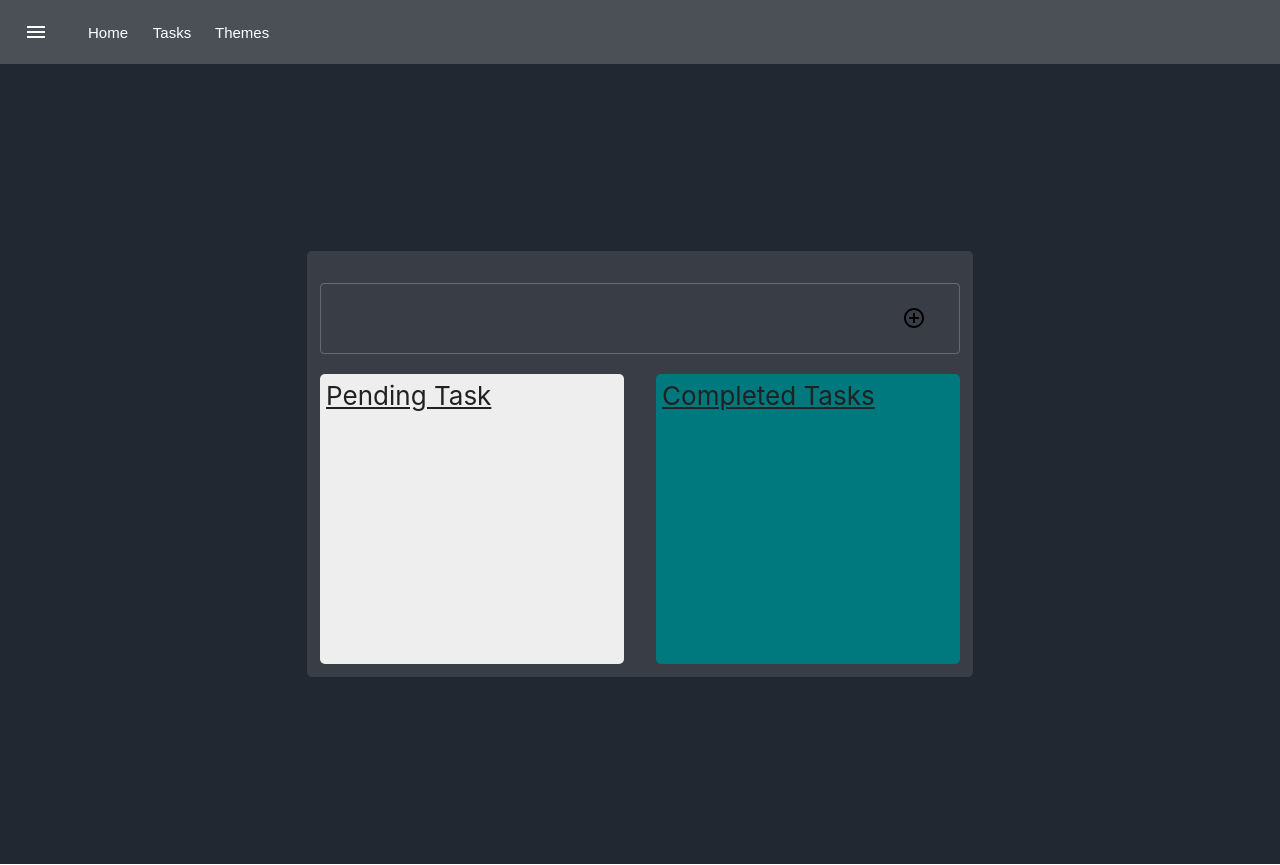
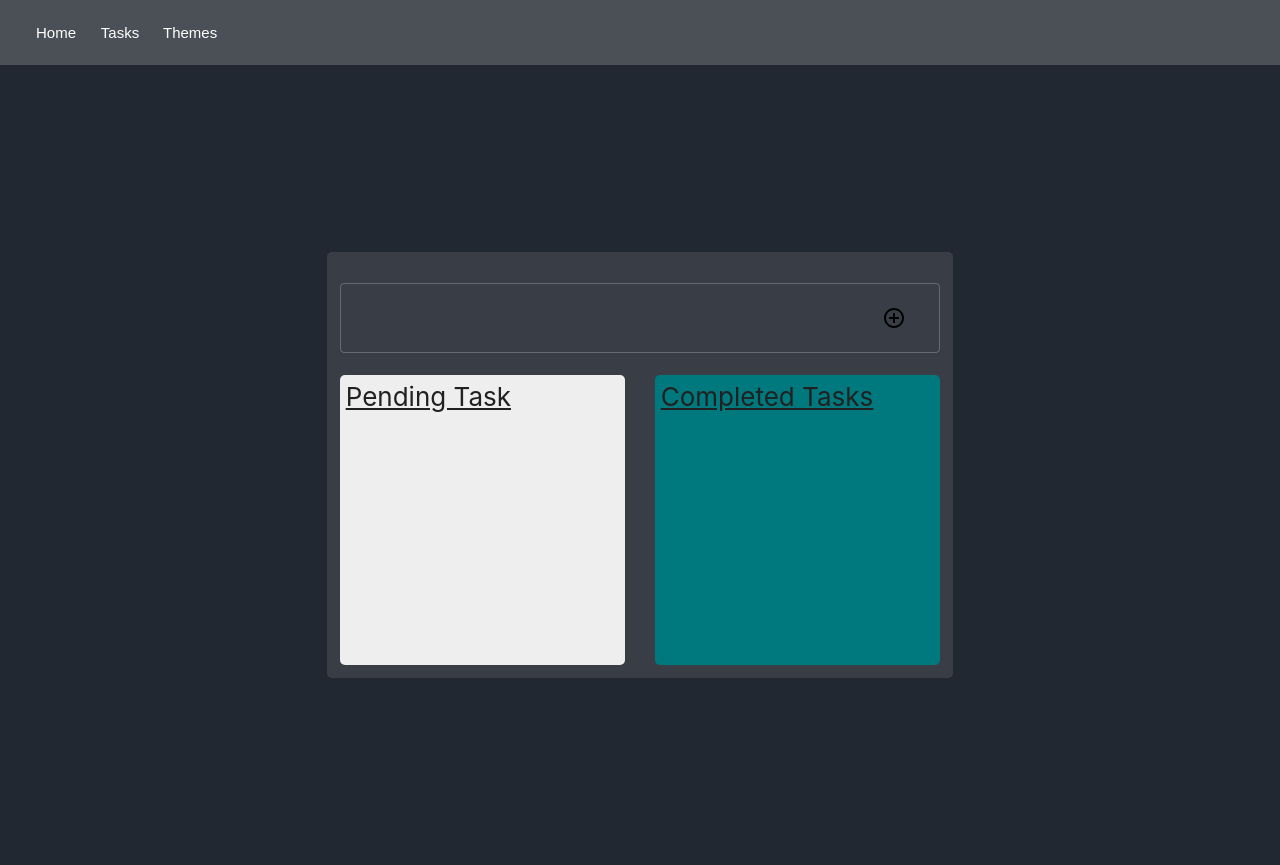
Before and after one commit to Xorbak/Portfolio, a React (Create React App) app: page /To-do in a window 1280 px wide. Built offline with nearby package versions, Linux system fonts and the light colour scheme.

Commit message:
Navbar responsiveness

```diff
--- a/src/App.tsx
+++ b/src/App.tsx
@@ -4,20 +4,19 @@ import { ToDo } from "./Screens/ToDo/ToDo";
 import { RegistrationForm } from "./Screens/Registration/RegistrationForm";
 import { Route, Routes } from "react-router-dom";
 import { Home } from "./Screens/Home";
-import { Navbar } from "./components/Navbar/Navbar";
+
 import { ThemeTester } from "./Screens/ThemeTest/Themetester";
 import { SeaSideEve } from "./Themes/themes";
 import { ThemeProvider } from "@mui/material/styles";
 import { TipCalc } from "./Screens/Tip Calculator/TipCalc";
-import ResponsiveAppBar from "./components/Navbar/responsiveNavBar";
+import { ResponsiveAppBar } from "./components/Navbar/responsiveNavBar";
 
 function App() {
   const [currentTheme, setCurrentTheme] = useState(SeaSideEve);
   return (
     <Box>
       <ThemeProvider theme={currentTheme}>
-        <Navbar setCurrentTheme={setCurrentTheme} />
-
+        <ResponsiveAppBar setCurrentTheme={setCurrentTheme} />
         <Routes>
           <Route path="/" element={<Home />} />
           <Route path="/To-do" element={<ToDo />} />
--- a/src/Screens/Registration/Components/Demographics/Demographics.tsx
+++ b/src/Screens/Registration/Components/Demographics/Demographics.tsx
@@ -154,27 +154,28 @@ const styles = {
   },
   formContainer: {
     display: "grid",
-    fontSize: "12px",
+    fontSize: "medium",
     gridTemplateColumns: "1fr",
     justifyContent: "space-around",
     gridAutoRows: "minmax(1vh, auto)",
     gap: "1%",
     backgroundColor: "background.paper",
     minHeight: {
-      xs: "480px",
-      sm: "300px",
-      md: "320px",
+      xs: "400px",
+      sm: "350px",
+      md: "350px",
       lg: "300px",
+      xl: "300px",
     },
     width: {
-      xs: "70vw",
-      sm: "70vw",
-      md: "50vw",
+      xs: "80vw",
+      sm: "500px",
+      md: "500px",
       lg: "500px",
       xl: "450px",
     },
     borderRadius: "5px",
-    padding: { xs: "5%", sm: "2%" },
+    padding: "2%",
   },
 
   demographicContainer: {
--- a/src/Screens/ToDo/ToDo.tsx
+++ b/src/Screens/ToDo/ToDo.tsx
@@ -85,14 +85,9 @@ const styles = {
     backgroundColor: "background.paper",
     minHeight: { xs: "60vh", sm: "50vh" },
     maxHeight: { xs: "800px", sm: "100vh" },
-    width: "50vw",
+    width: { xs: "90vw", md: "50vw", lg: "600px" },
     borderRadius: "5px",
     padding: "1%",
-    "@media (max-width:800px)": {
-      width: "90vw",
-      padding: "1%",
-      paddingTop: "5%",
-    },
   },
   InputContainer: {
     gridColumnStart: "1",
--- a/src/components/Navbar/components/homeButton.tsx
+++ b/src/components/Navbar/components/homeButton.tsx
@@ -3,12 +3,19 @@ import Button from "@mui/material/Button";
 import Typography from "@mui/material/Typography";
 import { NavLink } from "react-router-dom";
 import React from "react";
-
-export const HomeButton = () => {
+interface Props {
+  handleCloseNavMenu: () => void;
+}
+export const HomeButton = ({ handleCloseNavMenu }: Props) => {
   return (
     <Typography variant="h6" sx={styles.NavbarItem}>
       <NavLink style={{ textDecoration: "none" }} to="/">
-        <Button id="basic-button" size="large" sx={styles.NavbarItem}>
+        <Button
+          onClick={handleCloseNavMenu}
+          id="basic-button"
+          size="large"
+          sx={styles.NavbarItem}
+        >
           Home
         </Button>
       </NavLink>
--- a/src/components/Navbar/components/taskDropdown.tsx
+++ b/src/components/Navbar/components/taskDropdown.tsx
@@ -1,13 +1,13 @@
-import { MenuItem } from "@mui/material";
 import Button from "@mui/material/Button";
 import Menu from "@mui/material/Menu";
 import Typography from "@mui/material/Typography";
 import React, { useState } from "react";
-import { NavLink } from "react-router-dom";
 import { Taskitem } from "./taskItem";
-
+interface Props {
+  handleCloseNavMenu: () => void;
+}
 //@ts-ignore
-export const TaskDropdown = () => {
+export const TaskDropdown = ({ handleCloseNavMenu }: Props) => {
   //handels the opening and closing of the dropdown
   const [anchorElTasks, setAnchorElTasks] = useState<null | HTMLElement>(null);
   const openTasks = Boolean(anchorElTasks);
@@ -36,29 +36,39 @@ export const TaskDropdown = () => {
         id="basic-menu"
         anchorEl={anchorElTasks}
         open={openTasks}
-        onClose={handleCloseTasks}
+        onClose={() => {
+          handleCloseTasks(), handleCloseNavMenu();
+        }}
         MenuListProps={{
           "aria-labelledby": "basic-button",
         }}
         sx={{ color: "text.primary" }}
       >
         <Taskitem
-          handleCloseTasks={handleCloseTasks}
+          handleCloseTasks={() => {
+            handleCloseTasks(), handleCloseNavMenu();
+          }}
           location="/ThemeTest"
           label="Theme test"
         />
         <Taskitem
-          handleCloseTasks={handleCloseTasks}
+          handleCloseTasks={() => {
+            handleCloseTasks(), handleCloseNavMenu();
+          }}
           location="/TipCalc"
           label="Tip Calculator"
         />
         <Taskitem
-          handleCloseTasks={handleCloseTasks}
+          handleCloseTasks={() => {
+            handleCloseTasks(), handleCloseNavMenu();
+          }}
           location="/To-do"
           label="To-Do"
         />{" "}
         <Taskitem
-          handleCloseTasks={handleCloseTasks}
+          handleCloseTasks={() => {
+            handleCloseTasks(), handleCloseNavMenu();
+          }}
           location="/Registration"
           label="Registration form"
         />
--- a/src/components/Navbar/components/taskItem.tsx
+++ b/src/components/Navbar/components/taskItem.tsx
@@ -8,6 +8,7 @@ interface Props {
   label: string;
 }
 export const Taskitem = ({ handleCloseTasks, location, label }: Props) => {
+  window.onresize = handleCloseTasks;
   return (
     <NavLink
       to={location}
--- a/src/components/Navbar/components/themeItem.tsx
+++ b/src/components/Navbar/components/themeItem.tsx
@@ -20,6 +20,7 @@ export const ThemeItem = ({
   label,
   theme,
 }: Props) => {
+  window.onresize = handleCloseTheme;
   return (
     <MenuItem
       onClick={() => {
--- a/src/components/Navbar/Navbar.tsx
+++ b/src/components/Navbar/old Components/Navbar.tsx
@@ -31,9 +31,6 @@ export function Navbar({ setCurrentTheme }: Props) {
               }}
             />
           </IconButton>
-          <HomeButton />
-          <TaskDropdown />
-          <ThemeDropDown setCurrentTheme={setCurrentTheme} />
         </Toolbar>
       </AppBar>
     </Box>
--- a/src/components/Navbar/responsiveNavBar.tsx
+++ b/src/components/Navbar/responsiveNavBar.tsx
@@ -12,11 +12,18 @@ import Button from "@mui/material/Button";
 import Tooltip from "@mui/material/Tooltip";
 import MenuItem from "@mui/material/MenuItem";
 import AdbIcon from "@mui/icons-material/Adb";
-//come back to this at some point. Normal Menu is fine for now
-const pages = ["Products", "Pricing", "Blog"];
+import { TaskDropdown } from "./components/taskDropdown";
+import { HomeButton } from "./components/homeButton";
+import { ThemeDropDown } from "./components/themeDropdown";
+import { ThemeOptions } from "@mui/material/styles";
+//Refactor, works but its messy
+const pages = ["Home", "Tasks", "Blog"];
 const settings = ["Profile", "Account", "Dashboard", "Logout"];
+interface Props {
+  setCurrentTheme: React.Dispatch<React.SetStateAction<ThemeOptions>>;
+}
 
-export const ResponsiveAppBar = () => {
+export const ResponsiveAppBar = ({ setCurrentTheme }: Props) => {
   const [anchorElNav, setAnchorElNav] = React.useState<null | HTMLElement>(
     null
   );
@@ -37,6 +44,26 @@ export const ResponsiveAppBar = () => {
 
   const handleCloseUserMenu = () => {
     setAnchorElUser(null);
+  };
+
+  const menuItem = (i: any) => {
+    let component;
+    switch (i) {
+      case "Home":
+        component = <HomeButton handleCloseNavMenu={handleCloseNavMenu} />;
+        break;
+      case "Tasks":
+        component = <TaskDropdown handleCloseNavMenu={handleCloseNavMenu} />;
+        break;
+      default:
+        component = (
+          <ThemeDropDown
+            handleCloseNavMenu={handleCloseNavMenu}
+            setCurrentTheme={setCurrentTheme}
+          />
+        );
+    }
+    return component;
   };
 
   return (
@@ -73,58 +100,27 @@ export const ResponsiveAppBar = () => {
               }}
             >
               {pages.map((page) => (
-                <MenuItem key={page} onClick={handleCloseNavMenu}>
-                  <Typography textAlign="center">{page}</Typography>
+                <MenuItem key={page}>
+                  <Typography textAlign="center">{menuItem(page)}</Typography>
                 </MenuItem>
               ))}
             </Menu>
           </Box>
-          <AdbIcon sx={{ display: { xs: "flex", md: "none" }, mr: 1 }} />
 
-          <Box sx={{ flexGrow: 1, display: { xs: "none", md: "flex" } }}>
+          <Box
+            sx={{
+              flexGrow: 1,
+              display: { xs: "none", md: "flex" },
+            }}
+          >
             {pages.map((page) => (
-              <Button
-                key={page}
-                onClick={handleCloseNavMenu}
-                sx={{ my: 2, color: "white", display: "block" }}
-              >
-                {page}
-              </Button>
+              <Box key={page} sx={{ my: 2, color: "white", display: "block" }}>
+                {menuItem(page)}
+              </Box>
             ))}
-          </Box>
-
-          <Box sx={{ flexGrow: 0 }}>
-            <Tooltip title="Open settings">
-              <IconButton onClick={handleOpenUserMenu} sx={{ p: 0 }}>
-                <Avatar alt="Remy Sharp" src="/static/images/avatar/2.jpg" />
-              </IconButton>
-            </Tooltip>
-            <Menu
-              sx={{ mt: "45px" }}
-              id="menu-appbar"
-              anchorEl={anchorElUser}
-              anchorOrigin={{
-                vertical: "top",
-                horizontal: "right",
-              }}
-              keepMounted
-              transformOrigin={{
-                vertical: "top",
-                horizontal: "right",
-              }}
-              open={Boolean(anchorElUser)}
-              onClose={handleCloseUserMenu}
-            >
-              {settings.map((setting) => (
-                <MenuItem key={setting} onClick={handleCloseUserMenu}>
-                  <Typography textAlign="center">{setting}</Typography>
-                </MenuItem>
-              ))}
-            </Menu>
           </Box>
         </Toolbar>
       </Container>
     </AppBar>
   );
 };
-export default ResponsiveAppBar;
```
Also changed, not shown: src/components/Navbar/components/themeDropdown.tsx (+35 -11 lines), src/components/Navbar/bun.jpg (added), 1 other file (tests, documents, lock files or other folders).
